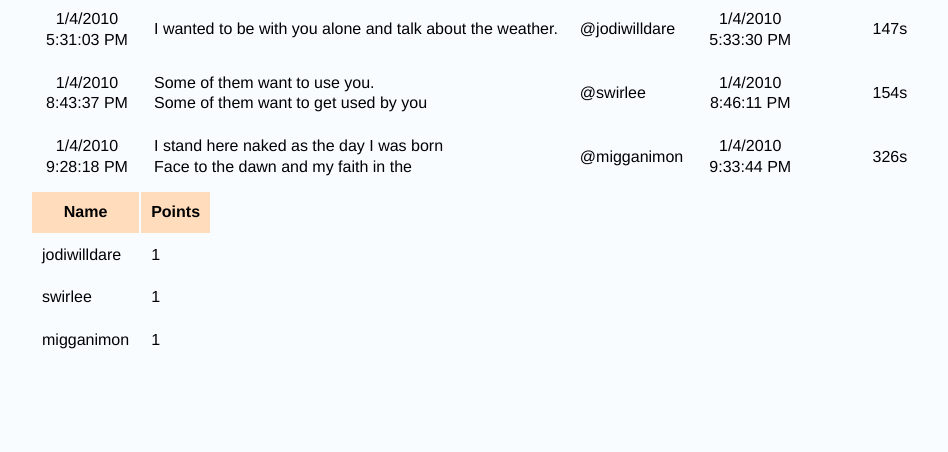
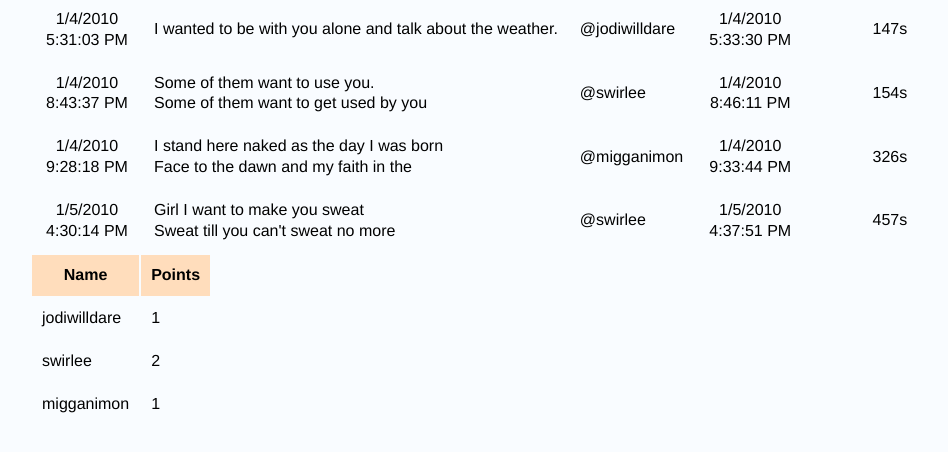
Before and after one commit to karbassi/Name-That-Quote, a plain HTML site: page index.html in a window 1280 px wide. Shown: the part 136-588 px from the top of the page, without its empty margins (130-1078 px from the left). Drawn offline with nearby package versions, Linux system fonts and the light colour scheme.

Commit message:
I really need a way to automate this.

```diff
--- a/index.html
+++ b/index.html
@@ -22,6 +22,12 @@
                 quote: { id: "7379546653", text: "I stand here naked as the day I was born<br>Face to the dawn and my faith in the" },
                 winner: { id: "7379699388", name: "migganimon" },
                 end: "Mon Jan 04 21:33:44 +0000 2010"
+            },
+            {
+                start: "Tue Jan 05 16:30:14 +0000 2010",
+                quote: { id: "7407825156", text: "Girl I want to make you sweat<br>Sweat till you can't sweat no more" },
+                winner: { id: "7408034982", name: "swirlee" },
+                end: "Tue Jan 05 16:37:51 +0000 2010"
             }
         ];
 
```
